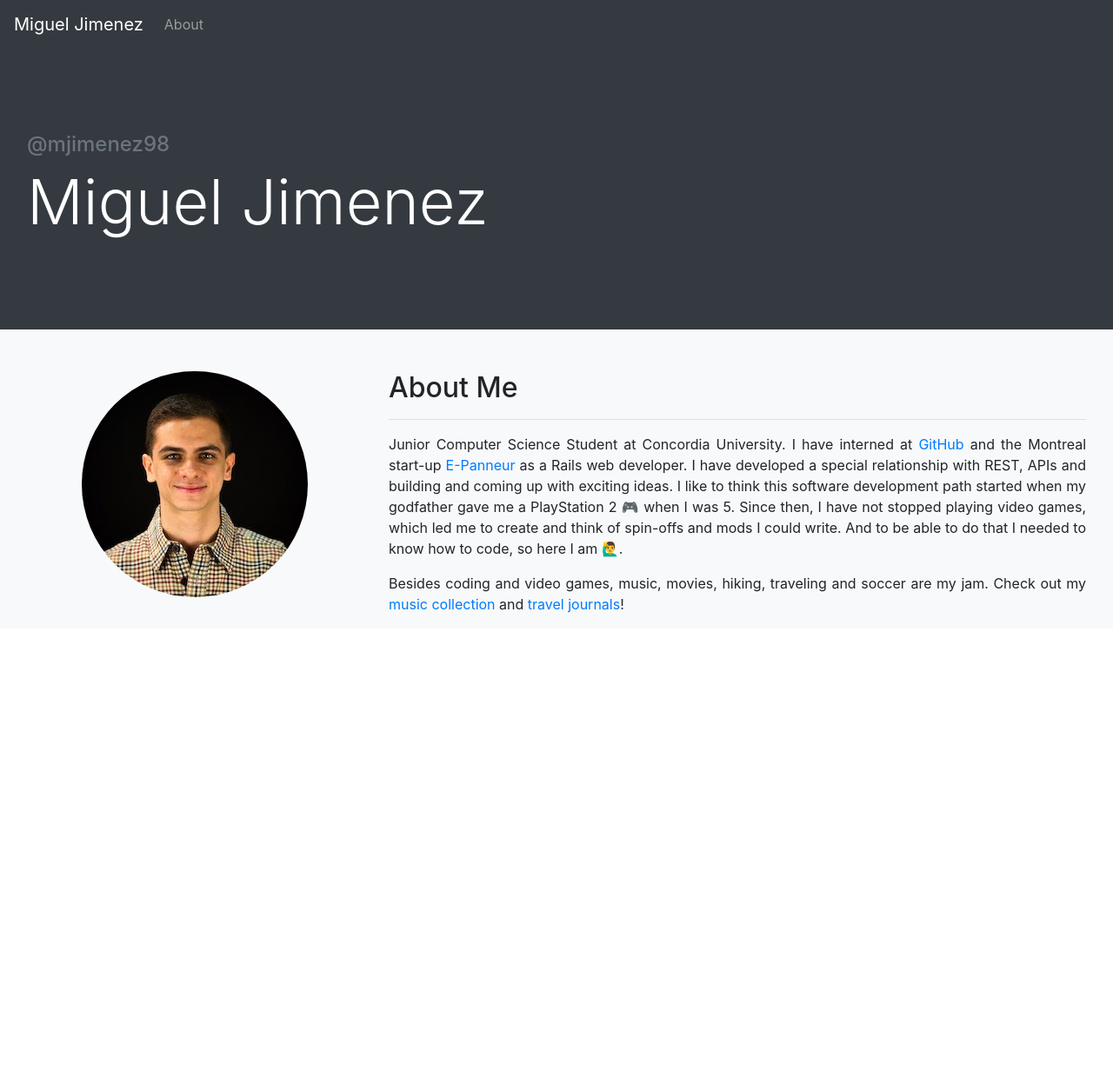
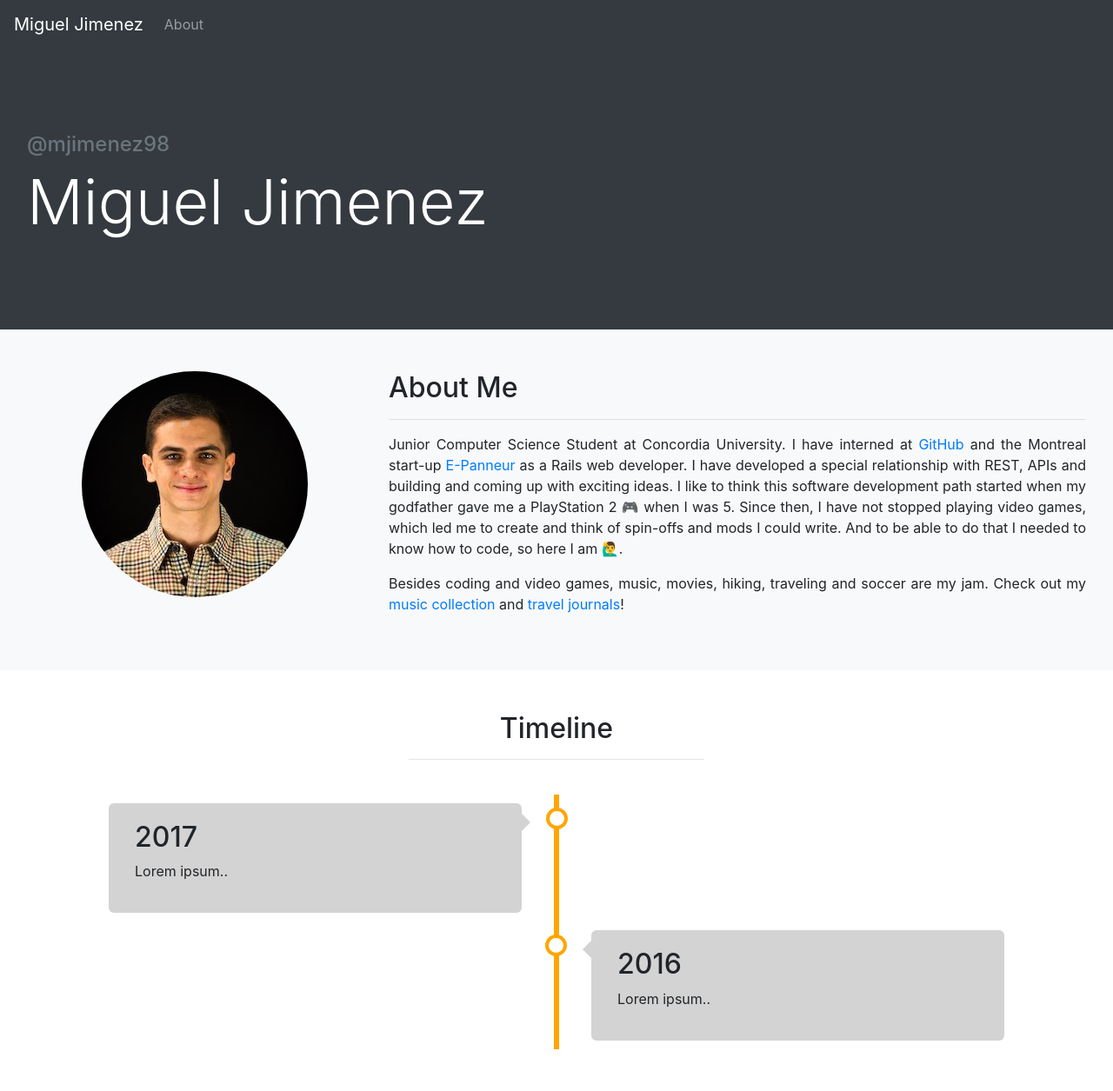
Before and after one commit to mjimenez98/mjimenez98.github.io, a Jekyll site: the page built from index.markdown, in a window 1280 px wide. Shown: the whole page at 87% size. Built offline with Jekyll 4.4.1, drawn with Linux system fonts in a browser that asks for light colours; nearby versions of some CDN libraries; before the commit the page ends 900 px from its top, so only the background shows below that.

Commit message:
Add Timeline section style

```diff
--- a/_layouts/index.html
+++ b/_layouts/index.html
@@ -2,19 +2,21 @@
 layout: default
 ---
 <div>
-    <div class="container-fluid bg-dark pt-5 pb-5">
-        <div class="pl-3">
-            <div>
+    <!--Header -->
+    <div class="container bg-dark mw-100 py-5">
+        <div class="row align-items-center pl-3">
+            <div class="col-md-12">
                 <h4 class="text-muted pt-5">@{{ site.github_username }}</h4>
             </div>
-            <div>
+            <div class="col-md-12">
                 <h1 class="display-3 text-white pb-5">{{ page.title }}</h1>
             </div>
         </div>
     </div>
 
-    <div class="container h-100 mw-100">
-        <div class="row px-3 pt-5 bg-light">
+    <!-- About Me -->
+    <div class="container mw-100">
+        <div class="row bg-light px-3 py-5">
             <div class="col-md-4 text-center mb-4">
                 <img src="/images/about.jpg" class="rounded-circle img-fluid" alt="Me!">
             </div>
@@ -29,4 +31,28 @@ layout: default
             </div>
         </div>
     </div>
+
+    <!-- Timeline -->
+    <div class="container py-5">
+        <div class="row justify-content-center px-3">
+            <div class="col-md-4 pb-4">
+                <h2 class="text-md-center">Timeline</h2>
+                <hr>
+            </div>
+        </div>
+        <div class="timeline">
+            <div class="timeline-container timeline-container-left">
+                <div class="timeline-content">
+                    <h2>2017</h2>
+                    <p>Lorem ipsum..</p>
+                </div>
+            </div>
+            <div class="timeline-container timeline-container-right">
+                <div class="timeline-content">
+                    <h2>2016</h2>
+                    <p>Lorem ipsum..</p>
+                </div>
+            </div>
+        </div>
+    </div>
 </div>
--- a/css/style.scss
+++ b/css/style.scss
@@ -3,3 +3,132 @@
 ---
 
 @import 'bootstrap/bootstrap';
+
+* {
+  box-sizing: border-box;
+}
+
+/* The actual timeline (the vertical ruler) */
+.timeline {
+  position: relative;
+  max-width: 1200px;
+  margin: 0 auto;
+}
+
+/* The actual timeline (the vertical ruler) */
+.timeline::after {
+  content: '';
+  position: absolute;
+  width: 6px;
+  background-color: orange;
+  top: 0;
+  bottom: 0;
+  left: 50%;
+  margin-left: -3px;
+}
+
+/* Container around content */
+.timeline-container {
+  padding: 10px 40px;
+  position: relative;
+  background-color: inherit;
+  width: 50%;
+}
+
+/* The circles on the timeline */
+.timeline-container::after {
+  content: '';
+  position: absolute;
+  width: 25px;
+  height: 25px;
+  right: -13px;
+  background-color: white;
+  border: 4px solid orange;
+  top: 15px;
+  border-radius: 50%;
+  z-index: 1;
+}
+
+/* Place the container to the left */
+.timeline-container-left {
+  left: 0;
+}
+
+/* Place the container to the right */
+.timeline-container-right {
+  left: 50%;
+}
+
+/* Add arrows to the left container (pointing right) */
+.timeline-container-left::before {
+  content: " ";
+  height: 0;
+  position: absolute;
+  top: 22px;
+  width: 0;
+  z-index: 1;
+  right: 30px;
+  border: medium solid lightgray;
+  border-width: 10px 0 10px 10px;
+  border-color: transparent transparent transparent lightgray;
+}
+
+/* Add arrows to the right container (pointing left) */
+.timeline-container-right::before {
+  content: " ";
+  height: 0;
+  position: absolute;
+  top: 22px;
+  width: 0;
+  z-index: 1;
+  left: 30px;
+  border: medium solid lightgray;
+  border-width: 10px 10px 10px 0;
+  border-color: transparent lightgray transparent transparent;
+}
+
+/* Fix the circle for containers on the right side */
+.timeline-container-right::after {
+  left: -13px;
+}
+
+/* The actual content */
+.timeline-content {
+  padding: 20px 30px;
+  background-color: lightgray;
+  position: relative;
+  border-radius: 6px;
+}
+
+/* Media queries - Responsive timeline on screens less than 600px wide */
+@media screen and (max-width: 600px) {
+  /* Place the timelime to the left */
+  .timeline::after {
+    left: 31px;
+  }
+
+  /* Full-width containers */
+  .timeline-container {
+    width: 100%;
+    padding-left: 70px;
+    padding-right: 25px;
+  }
+
+  /* Make sure that all arrows are pointing leftwards */
+  .timeline-container::before {
+    left: 60px;
+    border: medium solid white;
+    border-width: 10px 10px 10px 0;
+    border-color: transparent lightgrey transparent transparent;
+  }
+
+  /* Make sure all circles are at the same spot */
+  .timeline-container-left::after, .timeline-container-right::after {
+    left: 18px;
+  }
+
+  /* Make all right containers behave like the left ones */
+  .timeline-container-right {
+    left: 0%;
+  }
+}
```
